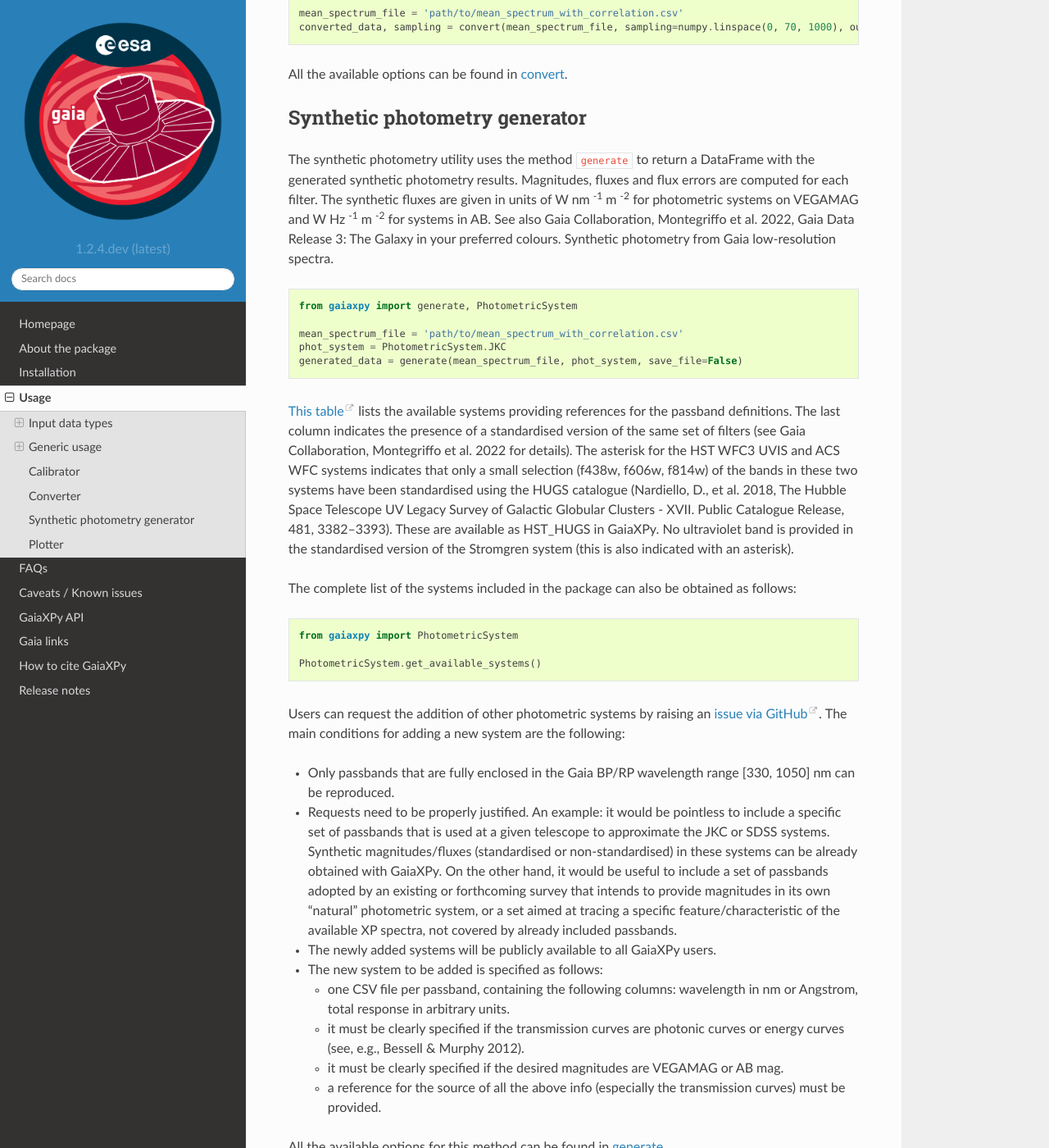
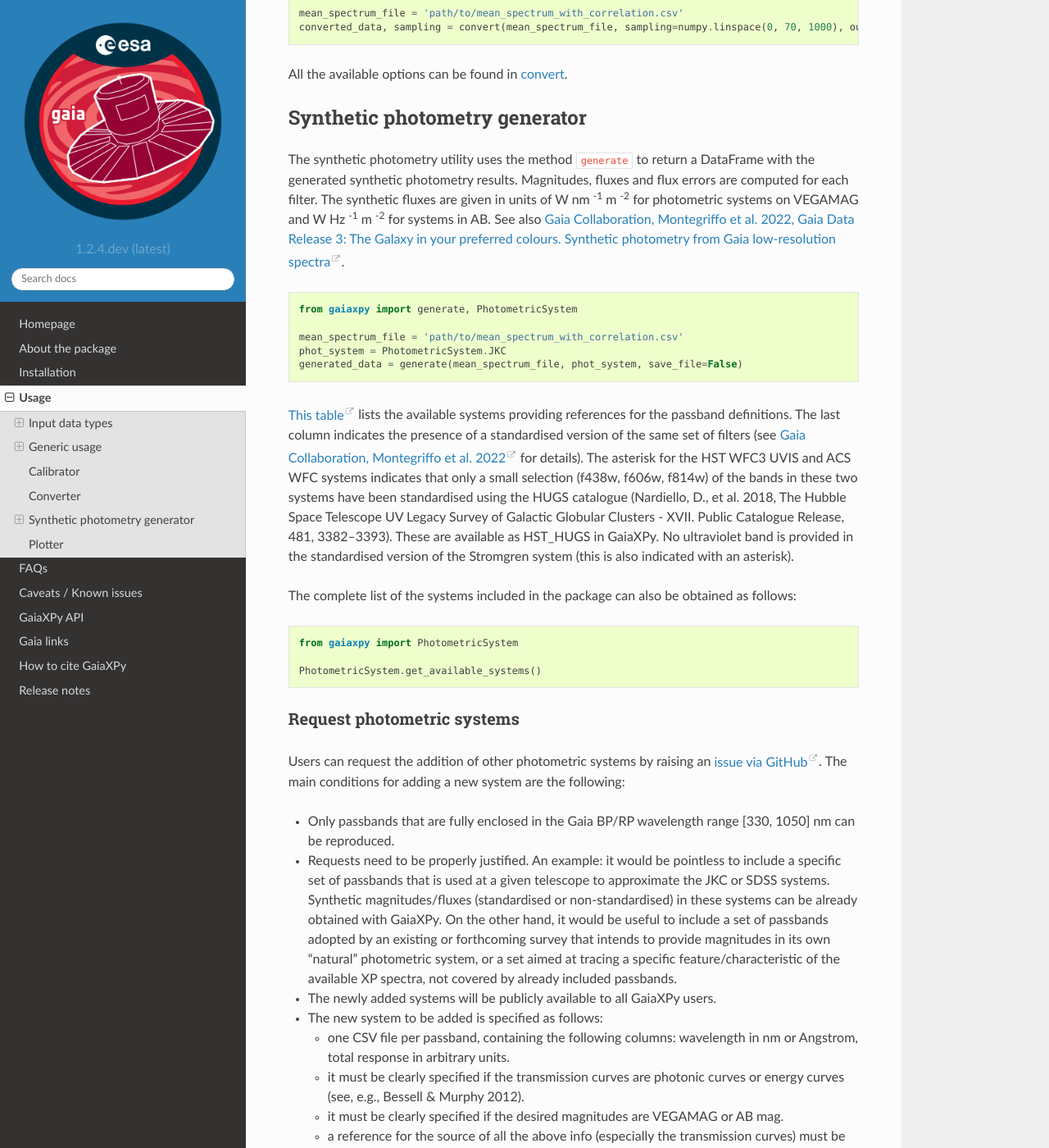
Before and after one commit to gaia-dpci/GaiaXPy, a Sphinx documentation site: the page built from docs/source/usage.rst, in a window 1280 px wide and 1400 px high, scrolled down 4038 px. Shown: the whole window at 82% size. Built offline with Sphinx 7.4.7 and the Read the Docs theme 2.0.0, drawn with Linux system fonts in a browser that asks for light colours; formulas are drawn with MathJax 3; part of the change alters nothing that is shown; some of the changed text lies outside the part shown.

```diff
--- a/docs/source/usage.rst
+++ b/docs/source/usage.rst
@@ -178,8 +178,8 @@ Synthetic photometry generator
 The synthetic photometry utility uses the method :python:`generate` to return a DataFrame with the generated synthetic photometry results.
 Magnitudes, fluxes and flux errors are computed for each filter. The synthetic fluxes are given in units
 of W nm :superscript:`-1` m :superscript:`-2` for photometric systems on VEGAMAG and W Hz :superscript:`-1` m :superscript:`-2`
-for systems in AB. See also Gaia Collaboration, Montegriffo et al. 2022, Gaia Data Release 3: The Galaxy in your preferred
-colours. Synthetic photometry from Gaia low-resolution spectra.
+for systems in AB. See also `Gaia Collaboration, Montegriffo et al. 2022, Gaia Data Release 3: The Galaxy in your preferred
+colours. Synthetic photometry from Gaia low-resolution spectra <https://arxiv.org/abs/2206.06215>`_.
 
 .. code-block:: python
 
@@ -190,8 +190,7 @@ colours. Synthetic photometry from Gaia low-resolution spectra.
     generated_data = generate(mean_spectrum_file, phot_system, save_file=False)
 
 `This table <_static/images/PhotometricSystem_table.pdf>`_ lists the available systems providing references for the passband definitions.
-The last column indicates the presence of a standardised version of the same set of filters (see
-Gaia Collaboration, Montegriffo et al. 2022 for details). The asterisk for the HST WFC3 UVIS and
+The last column indicates the presence of a standardised version of the same set of filters (see `Gaia Collaboration, Montegriffo et al. 2022 <https://arxiv.org/abs/2206.06215>`_ for details). The asterisk for the HST WFC3 UVIS and
 ACS WFC systems indicates that only a small selection (f438w, f606w, f814w) of the bands in these
 two systems have been standardised using the HUGS catalogue (Nardiello, D., et al. 2018, The Hubble Space Telescope UV Legacy Survey of Galactic Globular
 Clusters - XVII. Public Catalogue Release, 481, 3382–3393). These are available as HST_HUGS in GaiaXPy.
@@ -206,6 +205,8 @@ The complete list of the systems included in the package can also be obtained as
 
     PhotometricSystem.get_available_systems()
 
+Request photometric systems
+---------------------------
 Users can request the addition of other photometric systems by raising an `issue via GitHub <https://github.com/gaia-dpci/GaiaXPy/issues>`_.
 The main conditions for adding a new system are the following:
 
@@ -220,6 +221,17 @@ The main conditions for adding a new system are the following:
   * a reference for the source of all the above info (especially the transmission curves) must be provided.
 
 All the available options for this method can be found in :ref:`generate <generate>`.
+
+Downloadable SVO systems
+------------------------
+The Spanish Virtual Observatory (`SVO <https://svo.cab.inta-csic.es/main/index.php>`_) will shortly provide additional files that
+can be downloaded from their webpage and then loaded into GaiaXPy version 2.0.0 or later.
+
+These files will contain additional photometric systems from which synthetic photometry can be generated in the same way it is done with the built-in GaiaXPy systems.
+
+A tutorial on how to use this functionality will be available in the main GaiaXPy webpage.
+
+The relevant links will be available here.
 
 -------
 Plotter
```
